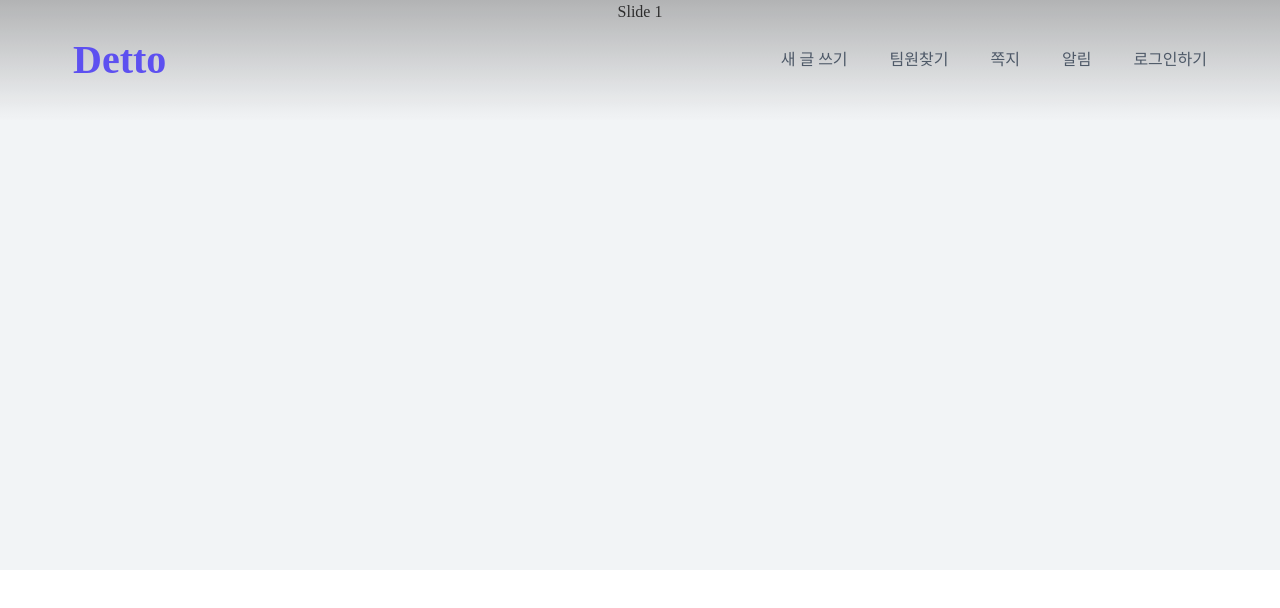
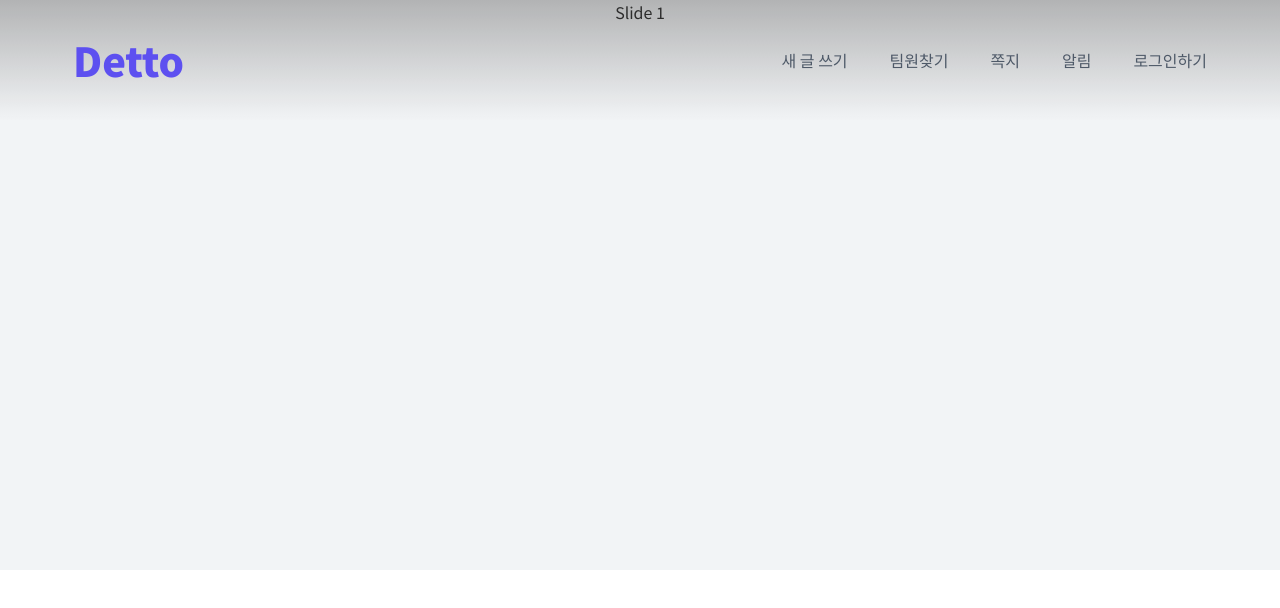
Before and after one commit to Team-Detto/Detto, a React (Create React App) app: page / in a window 1280 px wide. Shown: the top 608 px of the page. Built offline with nearby package versions, Linux system fonts and the light colour scheme.

Commit message:
feat: Noto Sans KR 폰트 적용

```diff
--- a/src/assets/styles/globalStyled.ts
+++ b/src/assets/styles/globalStyled.ts
@@ -9,6 +9,7 @@ const reset = css`
     border-width: 0;
     border-style: solid;
     border-color: theme('borderColor.DEFAULT', 'currentColor');
+    font-family: 'Noto Sans KR' !important;
   }
   ::before,
   ::after {
@@ -19,7 +20,6 @@ const reset = css`
     -webkit-text-size-adjust: 100%;
     -moz-tab-size: 4;
     tab-size: 4;
-    font-family: theme('Noto Sans KR', sans-serif);
   }
   body {
     margin: 0;
```
